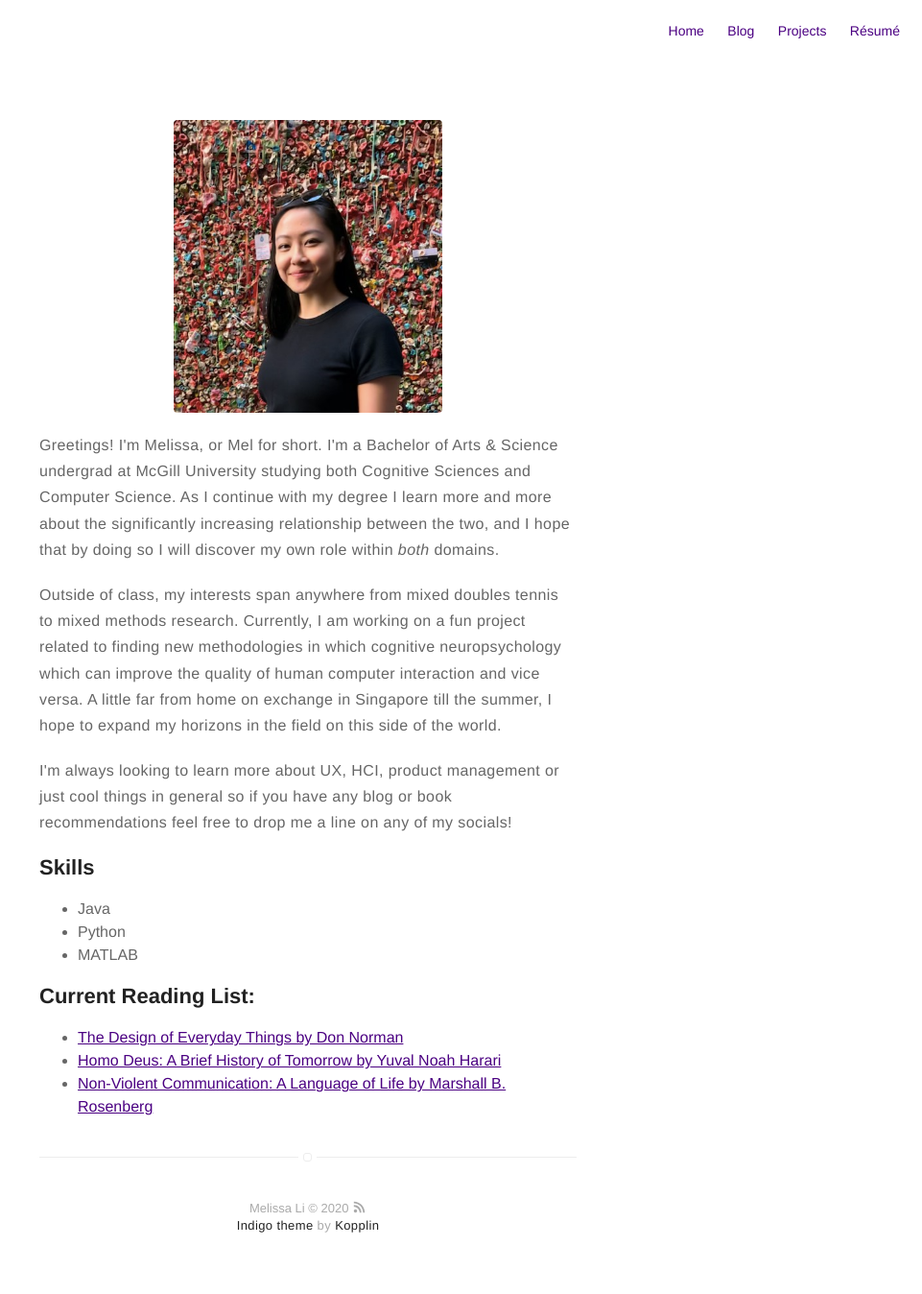
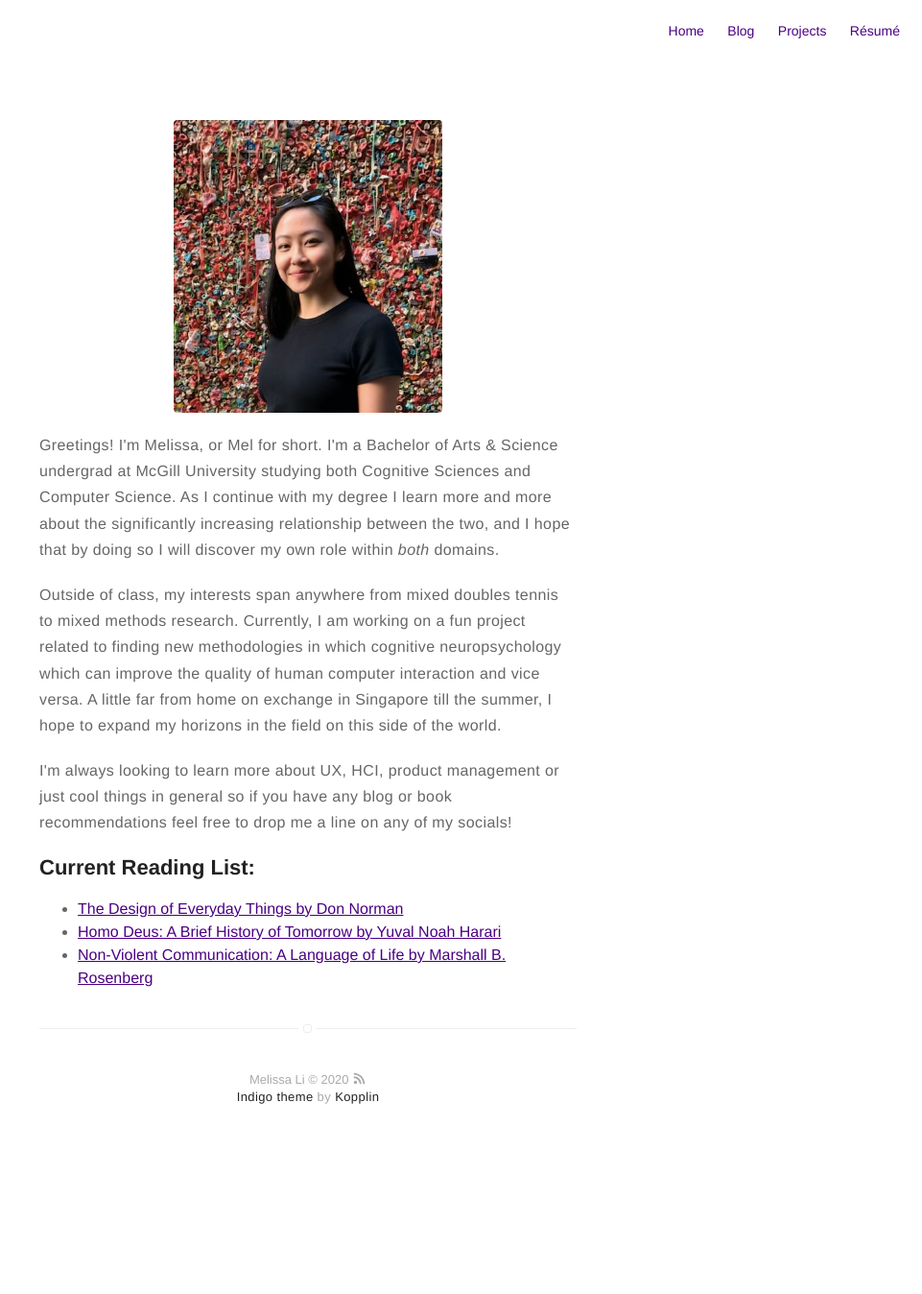
Before and after one commit to im-mel/im-mel.github.io, a Jekyll site: the page built from about.md, in a window 1280 px wide. Shown: the whole page at 96% size, without its empty margins (319-1280 px from the left). Built offline with Jekyll 4.4.1, drawn with Linux system fonts in a browser that asks for light colours; after the commit the page ends 1214 px from its top, so only the background shows below that.

Commit message:
Update about.md

```diff
--- a/about.md
+++ b/about.md
@@ -10,15 +10,6 @@ layout: page
 
 <p> I'm always looking to learn more about UX, HCI, product management or just cool things in general so if you have any blog or book recommendations feel free to drop me a line on any of my socials! </p>
 
-
-<h2>Skills</h2>
-<ul class="skill-list">
-	<li>Java</li>
-	<li>Python</li>
-	<li>MATLAB</li>
-</ul>
-
-
 <h2> Current Reading List: </h2>
 <ul class = "reading-list">
 	<li><a href= "https://mitpress.mit.edu/books/design-everyday-things">The Design of Everyday Things by Don Norman</a></li>
```
